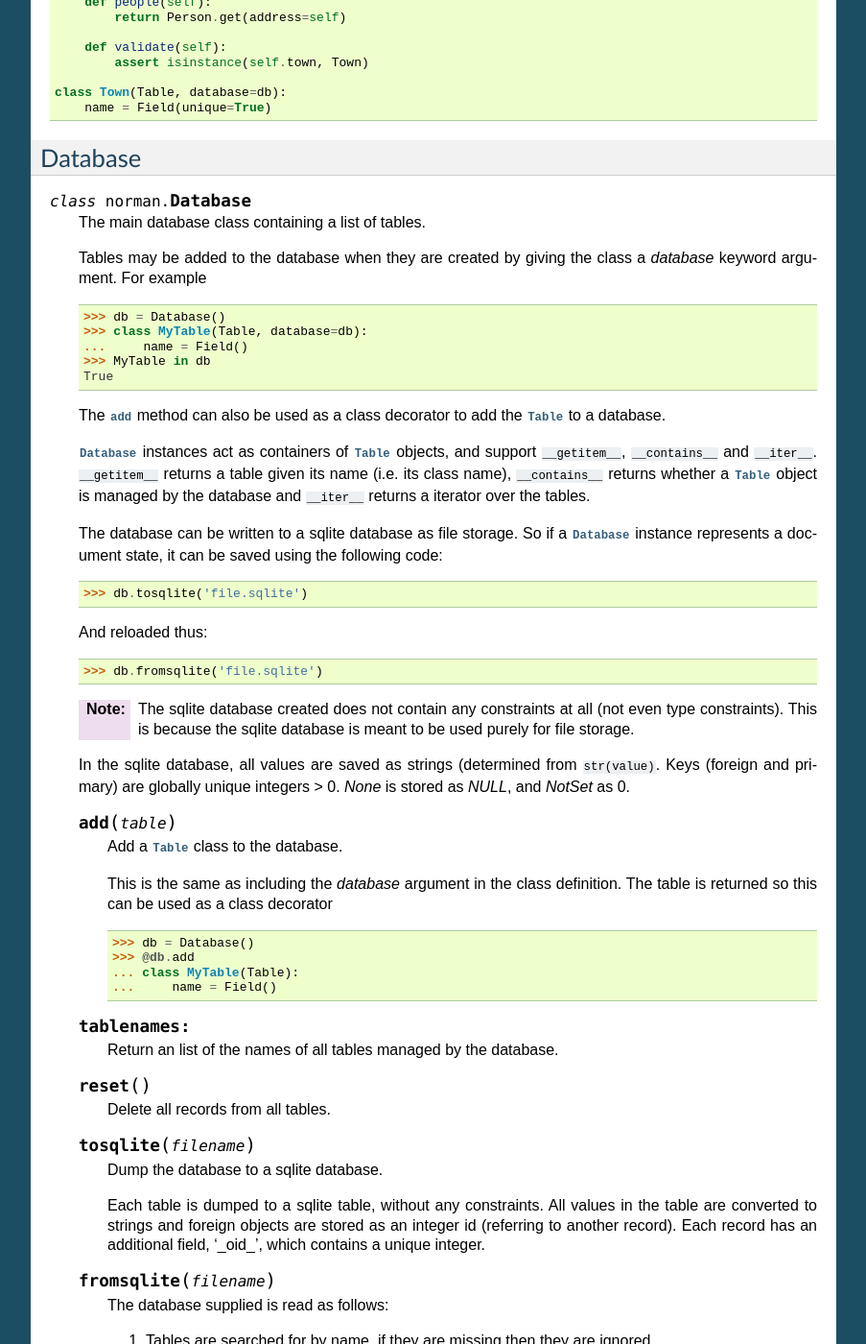
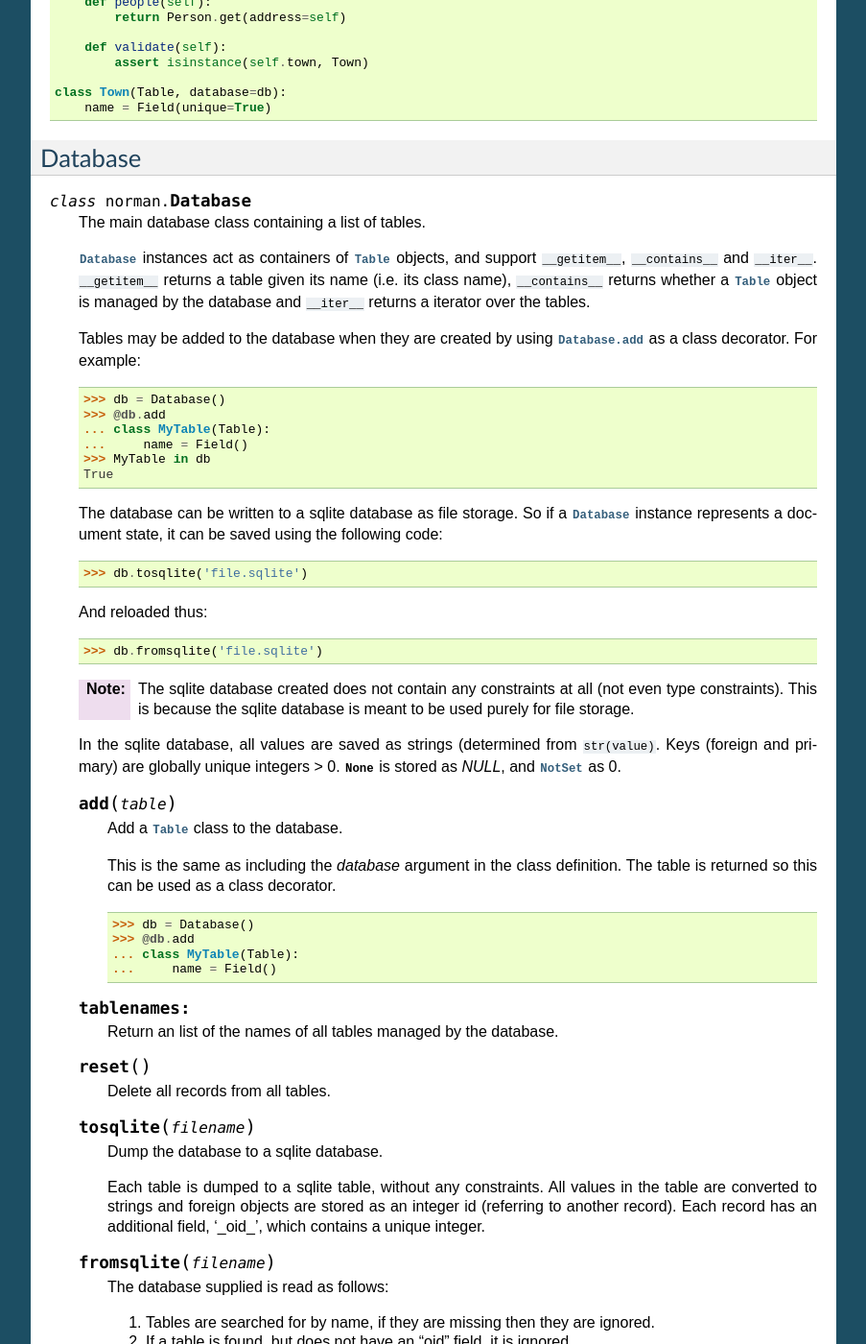
Before and after one commit to aquavitae/norman, a Sphinx documentation site: the page built from doc/source/index.rst, in a window 1280 px wide and 1400 px high, scrolled down 737 px. Shown: the whole window at 96% size, without its empty margins (198-1101 px from the left). Built offline with Sphinx 7.4.7, drawn with Linux system fonts in a browser that asks for light colours; some of the changed text lies outside the part shown.

Commit message:
More updates to the documentation

```diff
--- a/doc/source/index.rst
+++ b/doc/source/index.rst
@@ -68,23 +68,21 @@ Database
 
     The main database class containing a list of tables.
 
-    Tables may be added to the database when they are created by giving
-    the class a *database* keyword argument.  For example
-
-    >>> db = Database()
-    >>> class MyTable(Table, database=db):
-    ...     name = Field()
-    >>> MyTable in db
-    True
-
-    The `add` method can also be used as a class decorator to add the `Table`
-    to a database.
-
     `Database` instances act as containers of `Table` objects, and support
     ``__getitem__``, ``__contains__`` and ``__iter__``.  ``__getitem__``
     returns a table given its name (i.e. its class name), ``__contains__``
     returns whether a `Table` object is managed by the database and
     ``__iter__`` returns a iterator over the tables.
+
+    Tables may be added to the database when they are created by using
+    `Database.add` as a class decorator.  For example:
+
+    >>> db = Database()
+    >>> @db.add
+    ... class MyTable(Table):
+    ...     name = Field()
+    >>> MyTable in db
+    True
 
     The database can be written to a sqlite database as file storage.  So
     if a `Database` instance represents a document state, it can be saved
@@ -103,7 +101,7 @@ Database
 
     In the sqlite database, all values are saved as strings (determined
     from ``str(value)``.  Keys (foreign and primary) are globally unique
-    integers > 0.  *None* is stored as *NULL*, and *NotSet* as 0.
+    integers > 0.  `None` is stored as *NULL*, and `NotSet` as 0.
 
 
     .. method:: add(table)
@@ -112,7 +110,7 @@ Database
 
         This is the same as including the *database* argument in the
         class definition.  The table is returned so this can be used as
-        a class decorator
+        a class decorator.
 
         >>> db = Database()
         >>> @db.add
@@ -241,8 +239,8 @@ Tables
 
     Each instance of a Table subclass represents a record in that Table.
 
-    This class should be inherited from to define the fields in the table.
-    It may also optionally provide a `validate` method.
+    This class should be subclassed to define the fields in the table.
+    It may also optionally provide `validate` and `validate_delete` methods.
 
 
     .. method:: validate
```
Also changed, not shown: other parts of doc/source/index.rst (+2 -2 lines), 2 other files.
